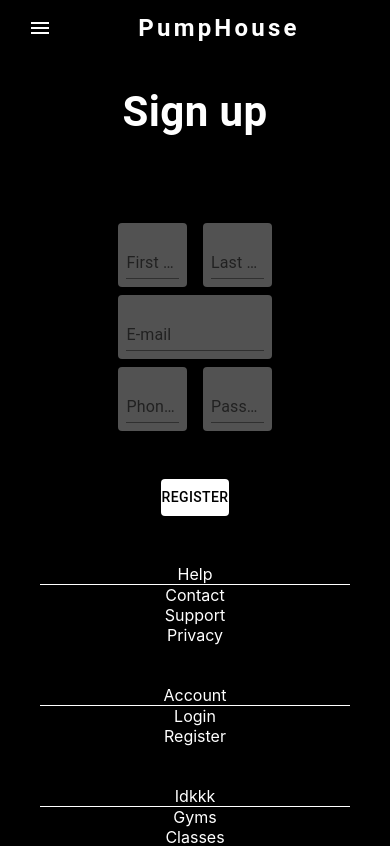
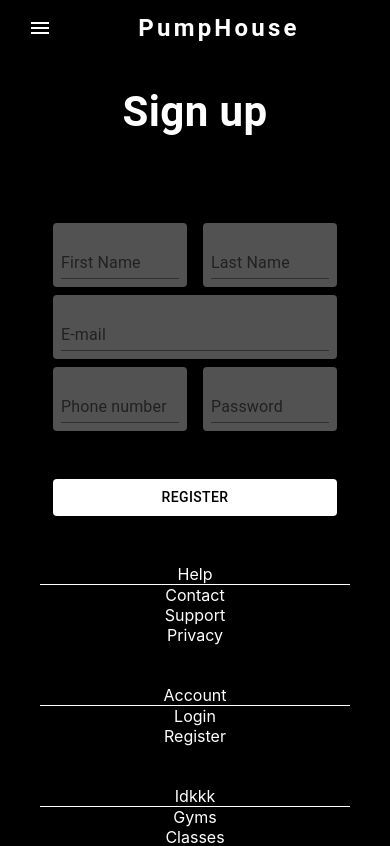
Before and after one commit to laurovicimihaela/PumpHouse, a React (Create React App) app in the folder front-end/: page /register in a window 390 px wide. Shown: the top 846 px of the page. Built offline with nearby package versions, Linux system fonts and the light colour scheme.

Commit message:
login&register looking good on mobile

```diff
--- a/front-end/src/components/Login&Register/Login.js
+++ b/front-end/src/components/Login&Register/Login.js
@@ -23,17 +23,17 @@ export default function BasicGrid2() {
         <Grid container>
 
           <Grid container spacing={2} marginBottom={1} justifyContent="center">
-            <Grid item xs={3.5} height={1}>
+            <Grid item xs={3.5} height={1} minWidth={300}>
               <Item><TextField id="standard-basic" label="E-mail" variant="standard" fullWidth={16} /></Item>
             </Grid>
           </Grid>
           <Grid container spacing={2} marginBottom={1} justifyContent="center">
-            <Grid item xs={3.5} height={1}>
+            <Grid item xs={3.5} height={1} minWidth={300}>
               <Item><TextField id="standard-basic" label="Password" variant="standard" fullWidth={8} /></Item>
             </Grid>
           </Grid>
           <Grid container spacing={2} marginBottom={1} marginTop={3} justifyContent="center">
-            <Grid item xs={2.5} height={1}>
+            <Grid item xs={2.5} height={1} minWidth={300}>
               <Button variant="contained" fullWidth={8}>Log in</Button>
             </Grid>
           </Grid>
--- a/front-end/src/components/Login&Register/TextFieldLogin.js
+++ b/front-end/src/components/Login&Register/TextFieldLogin.js
@@ -22,29 +22,29 @@ export default function BasicGrid() {
     </Typography><Box sx={{ flexGrow: 1 }}>
         <Grid container>
           <Grid container spacing={2} marginBottom={1} justifyContent="center">
-            <Grid item xs={2.5} height={1}>
+            <Grid item xs={2.5} height={1} minWidth={150}>
               <Item><TextField id="standard-basic" label="First Name" variant="standard" fullWidth={8} /></Item>
             </Grid>
 
-            <Grid item xs={2.5} height={1}>
+            <Grid item xs={2.5} height={1} minWidth={150}>
               <Item><TextField id="standard-basic" label="Last Name" variant="standard" fullWidth={8} /></Item>
             </Grid>
           </Grid>
           <Grid container spacing={2} marginBottom={1} justifyContent="center">
-            <Grid item xs={5} height={1}>
+            <Grid item xs={5} height={1} minWidth={300}>
               <Item><TextField id="standard-basic" label="E-mail" variant="standard" fullWidth={16} /></Item>
             </Grid>
           </Grid>
           <Grid container spacing={2} marginBottom={1} justifyContent="center">
-            <Grid item xs={2.5} height={1}>
+            <Grid item xs={2.5} height={1} minWidth={150}>
               <Item><TextField id="standard-basic" label="Phone number" variant="standard" fullWidth={8} /></Item>
             </Grid>
-            <Grid item xs={2.5} height={1}>
+            <Grid item xs={2.5} height={1} minWidth={150}>
               <Item><TextField id="standard-basic" label="Password" variant="standard" fullWidth={8} /></Item>
             </Grid>
           </Grid>
           <Grid container spacing={2} marginBottom={1} marginTop={3} justifyContent="center">
-            <Grid item xs={2.5} height={1}>
+            <Grid item xs={2.5} height={1} minWidth={300}>
               <Button variant="contained" fullWidth={8}>Register</Button>
             </Grid>
           </Grid>
```
